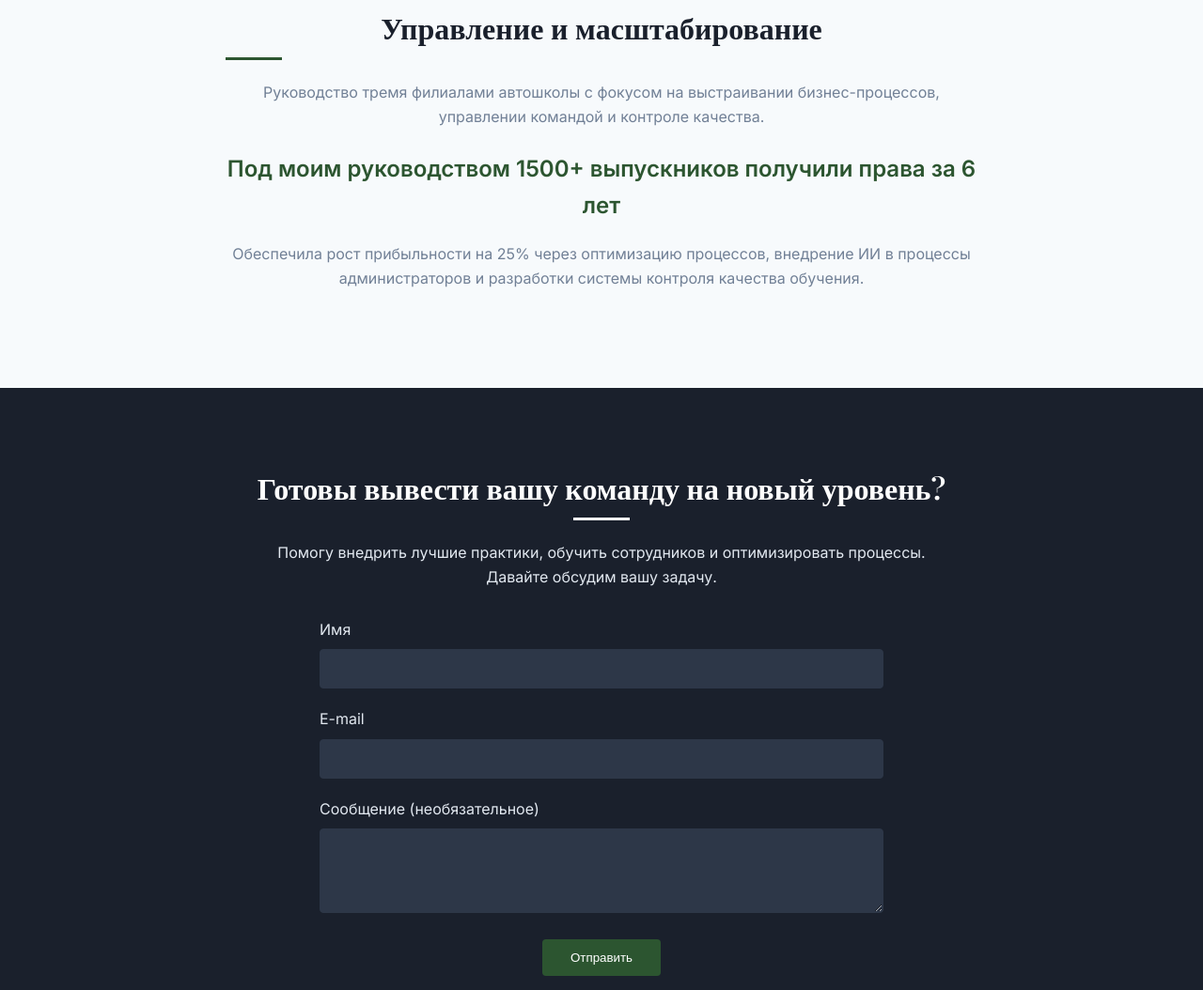
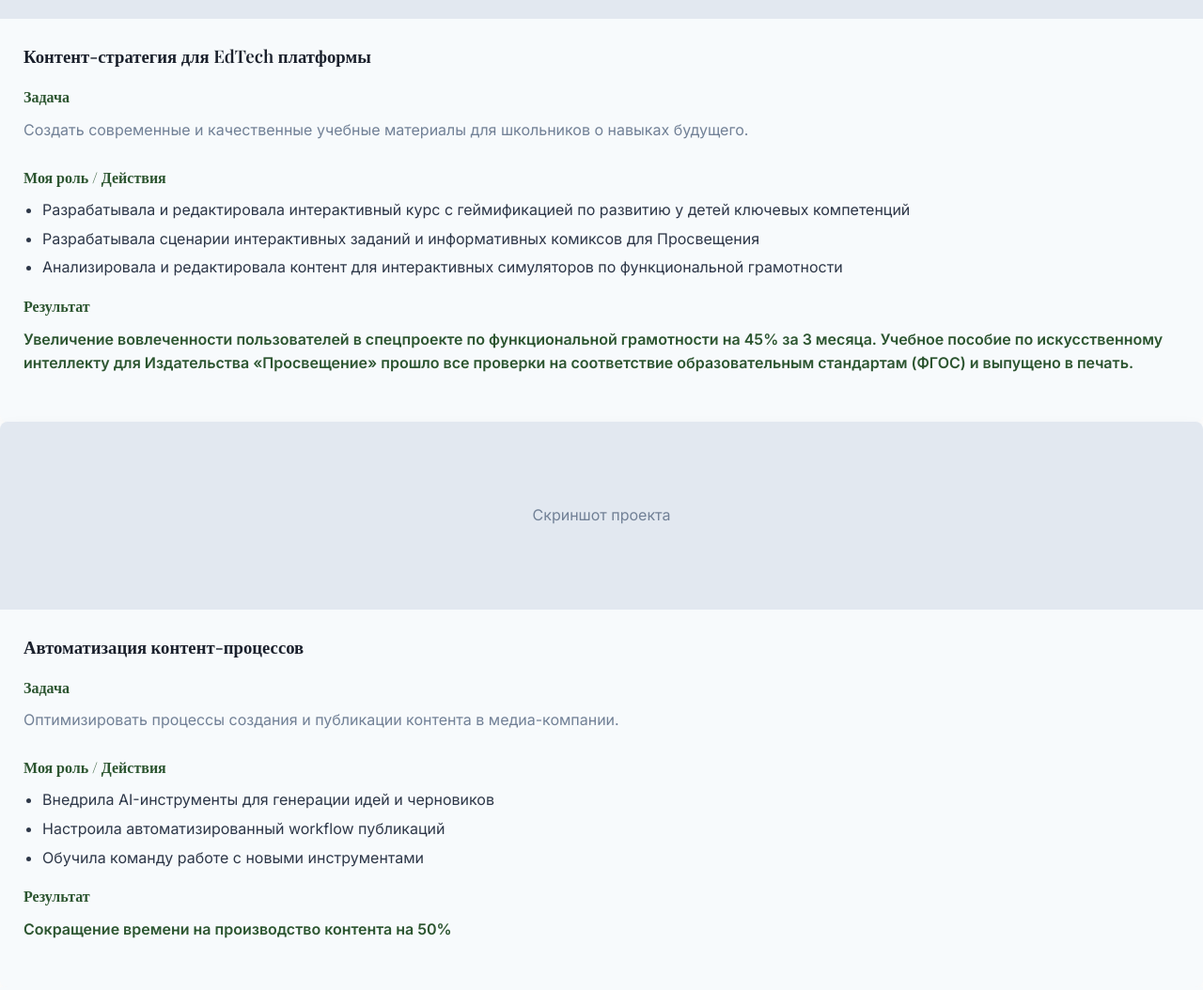
Before and after one commit to 89856254418p-star/Teliia-Polina_Expertise, a plain HTML site: page index.html in a window 1280 px wide. Shown: the part 2771-3825 px from the top of the page at 94% size. Drawn offline with nearby package versions, Linux system fonts and the light colour scheme.

Commit message:
Update index.html

```diff
--- a/index.html
+++ b/index.html
@@ -650,12 +650,12 @@
                     <div class="case-content">
                         <h3>Курс по промпт-инжинирингу</h3>
                         <h4>Задача</h4>
-                        <p>Создать практический курс для Сбер AI, который научит эффективно «общаться» с нейросетями для решения задач. Целевая аудитория ― ученики 9-11 классов и все, кто интересуется ИИ.</p>
+                        <p>Создать практический курс для Сбер AI, который научит эффективно «общаться» с нейросетями для решения задач.</p>
                         <h4>Моя роль / Действия</h4>
                         <ul>
-                            <li>Участвовала в разработке программы, структурировала материал</li>
-                            <li>Написала и отредактировала теоретическую часть и практические задания</li>
-                            <li>Обеспечила взимодействие исполнителей разных уровней в кросс-командном проекте. Курс выпустили без задержек</li>
+                            <li>Участвовала в разработке программы</li>
+                            <li>Написала и отредактировала теоретическую часть и задания</li>
+                            <li>Обеспечила взаимодействие в кросс-командном проекте. Курс выпустили без задержек</li>
                         </ul>
                         <h4>Результат</h4>
                         <p class="result">Курс запущен и получил оценку 4.8/5 от первых 500 пользователей</p>
@@ -664,6 +664,48 @@
             </div>
         </div>
     </section>
+
+    <!-- ДОБАВЬТЕ ПОСЛЕ СУЩЕСТВУЮЩИХ КЕЙСОВ -->
+
+<!-- Кейс 3 -->
+<div class="case-card">
+    <div class="case-image">
+        Скриншот проекта
+    </div>
+    <div class="case-content">
+        <h3>Контент-стратегия для EdTech платформы</h3>
+        <h4>Задача</h4>
+        <p>Создать современные и качественные учебные материалы для школьников о навыках будущего.</p>
+        <h4>Моя роль / Действия</h4>
+        <ul>
+            <li>Разрабатывала и редактировала интерактивный курс с геймификацией по развитию у детей ключевых компетенций</li>
+            <li>Разрабатывала сценарии интерактивных заданий и информативных комиксов для Просвещения</li>
+            <li>Анализировала и редактировала контент для интерактивных симуляторов по функциональной грамотности</li>
+        </ul>
+        <h4>Результат</h4>
+        <p class="result">Увеличение вовлеченности пользователей в спецпроекте по функциональной грамотности на 45% за 3 месяца. Учебное пособие по искусственному интеллекту для Издательства «Просвещение» прошло все проверки на соответствие образовательным стандартам (ФГОС) и выпущено в печать. </p>
+    </div>
+</div>
+
+<!-- Кейс 4 -->
+<div class="case-card">
+    <div class="case-image">
+        Скриншот проекта
+    </div>
+    <div class="case-content">
+        <h3>Автоматизация контент-процессов</h3>
+        <h4>Задача</h4>
+        <p>Оптимизировать процессы создания и публикации контента в медиа-компании.</p>
+        <h4>Моя роль / Действия</h4>
+        <ul>
+            <li>Внедрила AI-инструменты для генерации идей и черновиков</li>
+            <li>Настроила автоматизированный workflow публикаций</li>
+            <li>Обучила команду работе с новыми инструментами</li>
+        </ul>
+        <h4>Результат</h4>
+        <p class="result">Сокращение времени на производство контента на 50%</p>
+    </div>
+</div>
 
     <!-- Experience Section -->
     <section id="experience" class="experience">
```
